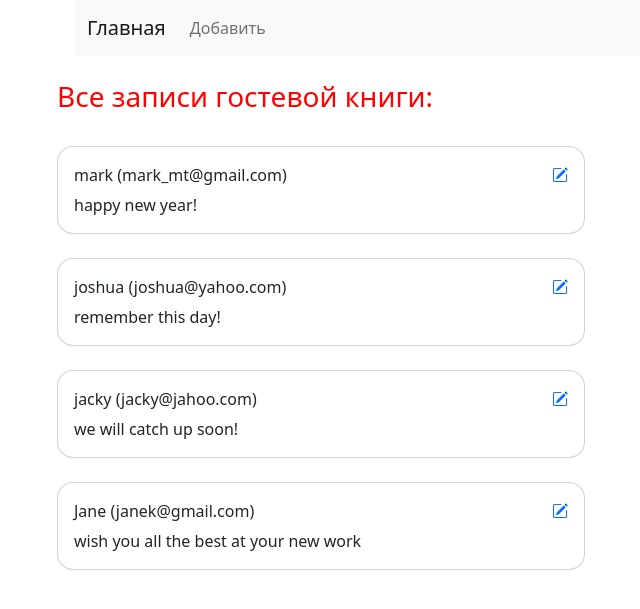
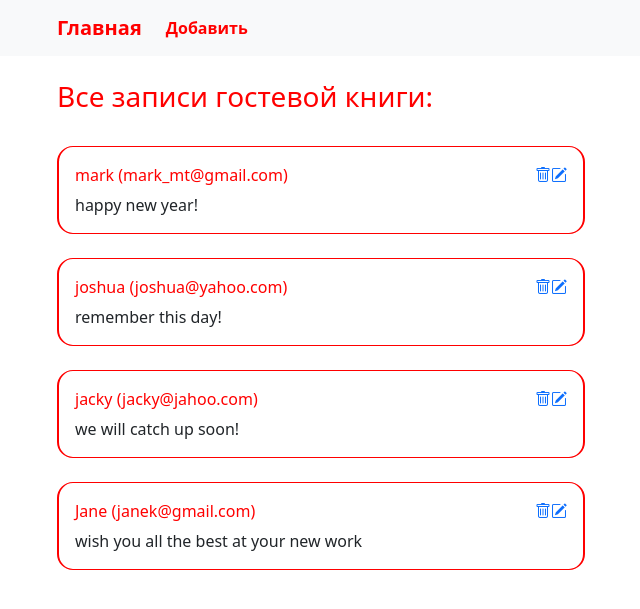
Before and after one commit to samat-sultanov/exam_6, a Django app: page / in a window 1280 px wide. Shown: the top 609 px of the page, without its empty margins (25-665 px from the left). Run offline with Django 4.2, Linux system fonts and the light colour scheme; data comes from the database, SQL or seed files in the repository.

Commit message:
добавил представление, шаблон и урл для удаления записи; доработал стили вывода на страницах вывода

```diff
--- a/source/guest_book/urls.py
+++ b/source/guest_book/urls.py
@@ -16,11 +16,12 @@ Including another URLconf
 from django.contrib import admin
 from django.urls import path
 
-from webapp.views import index_view, create_record, update_record
+from webapp.views import index_view, create_record, update_record, delete_record
 
 urlpatterns = [
     path('admin/', admin.site.urls),
     path('', index_view, name='index_view'),
     path('records/create', create_record, name='create_record'),
     path('record/<int:pk>/update', update_record, name='update_record'),
+    path('record/<int:pk>/delete', delete_record, name='delete_record'),
 ]
--- a/source/webapp/static/css/style.css
+++ b/source/webapp/static/css/style.css
@@ -1,3 +1,3 @@
-h1, h2, h3 {
+h1, h2, h3, h4, h5, h6 {
     color: red;
 }
--- a/source/webapp/templates/base.html
+++ b/source/webapp/templates/base.html
@@ -19,9 +19,9 @@
 </head>
 <body>
 
-<nav class="navbar navbar-expand-lg bg-light" style="margin-left: 100px;">
-    <div class="container-fluid">
-        <a class="navbar-brand" href="{% url 'index_view' %}">Главная</a>
+<nav class="navbar navbar-expand-lg bg-light">
+    <div class="container">
+        <a class="navbar-brand" style="color: red" href="{% url 'index_view' %}"><b>Главная</b></a>
         <button class="navbar-toggler" type="button" data-bs-toggle="collapse" data-bs-target="#navbarNav"
                 aria-controls="navbarNav" aria-expanded="false" aria-label="Toggle navigation">
             <span class="navbar-toggler-icon"></span>
--- a/source/webapp/templates/index_view.html
+++ b/source/webapp/templates/index_view.html
@@ -2,7 +2,7 @@
 
 {% block nav %}
     <li class="nav-item">
-        <a class="nav-link" href="{% url 'create_record' %}">Добавить</a>
+        <a class="nav-link" style="color: red" href="{% url 'create_record' %}"><b>Добавить</b></a>
     </li>
 {% endblock %}
 
@@ -15,17 +15,16 @@
     <h3>Все записи гостевой книги:</h3>
     <br/>
     {% for record in records %}
-        <div class="card" style="width: 33rem; border-radius: 1em;">
+        <div class="card" style="width: 33rem; border-radius: 1em; border-color: red; border-inline-width: 2px">
             <div class="card-body">
                 <div style="text-align: left;">
                     <h6 class="card-title" style="display: inline-block;">{{ record.author }} ({{ record.email }})</h6>
                     <a style="float: right;"
-                       href="{% url "update_record" record.pk %}"><i
-                            class="bi bi-pencil-square"></i></a>
+                       href="{% url "update_record" record.pk %}"><i class="bi bi-pencil-square"></i></a>
+                    <a style="float: right;"
+                       href="{% url "delete_record" record.pk %}"><i class="bi bi-trash"></i></a>
                 </div>
                 <p class="card-text">{{ record.text }}</p>
-                {#                <a href="{% url "delete_record" record.pk %}"><i class="bi bi-trash"></i></a>#}
-                {#                <p>{{ record.text }}</p>#}
             </div>
         </div>
         <br/>
--- a/source/webapp/templates/update_record.html
+++ b/source/webapp/templates/update_record.html
@@ -6,7 +6,7 @@
 
 {% block nav %}
     <li class="nav-item">
-        <a class="nav-link" href="{% url 'create_record' %}">Добавить</a>
+        <a class="nav-link" style="color: red" href="{% url 'create_record' %}"><b>Добавить</b></a>
     </li>
 {% endblock %}
 
--- a/source/webapp/views.py
+++ b/source/webapp/views.py
@@ -48,3 +48,12 @@ def update_record(request, pk):
             return redirect('index_view')
         else:
             return render(request, 'update_record.html', {'form': form})
+
+
+def delete_record(request, pk):
+    record = get_object_or_404(GuestBook, pk=pk)
+    if request.method == "GET":
+        return render(request, "delete_record.html", {"record": record})
+    elif request.method == "POST":
+        record.delete()
+        return redirect("index_view")
```
Also changed, not shown: source/webapp/templates/delete_record.html (added, +21 -0 lines).
